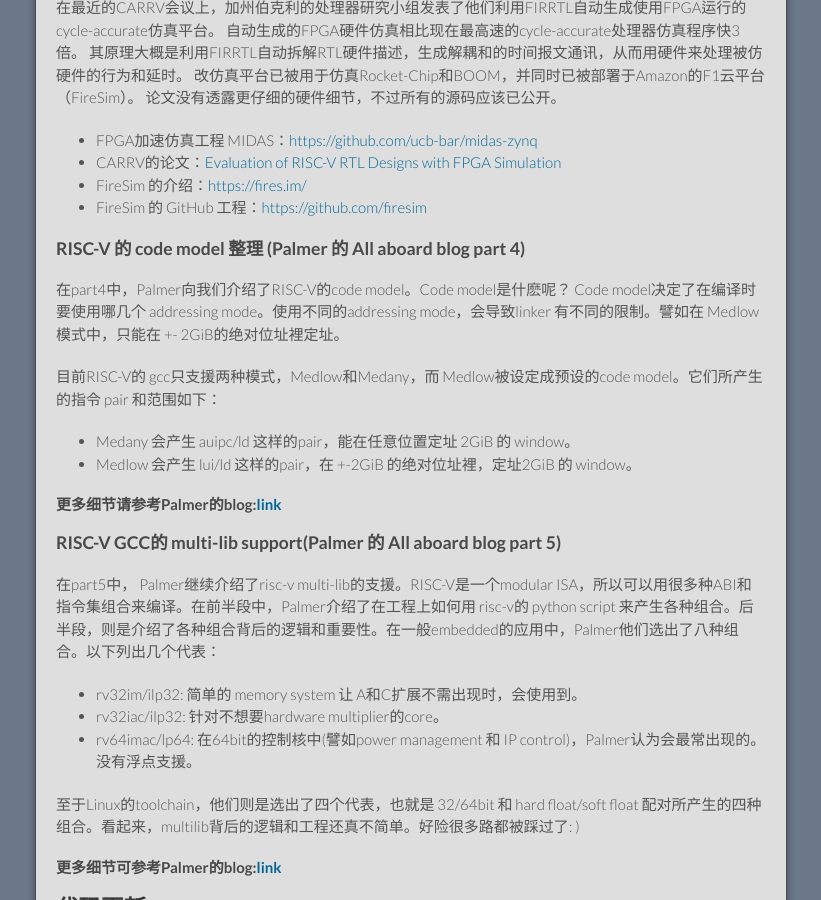
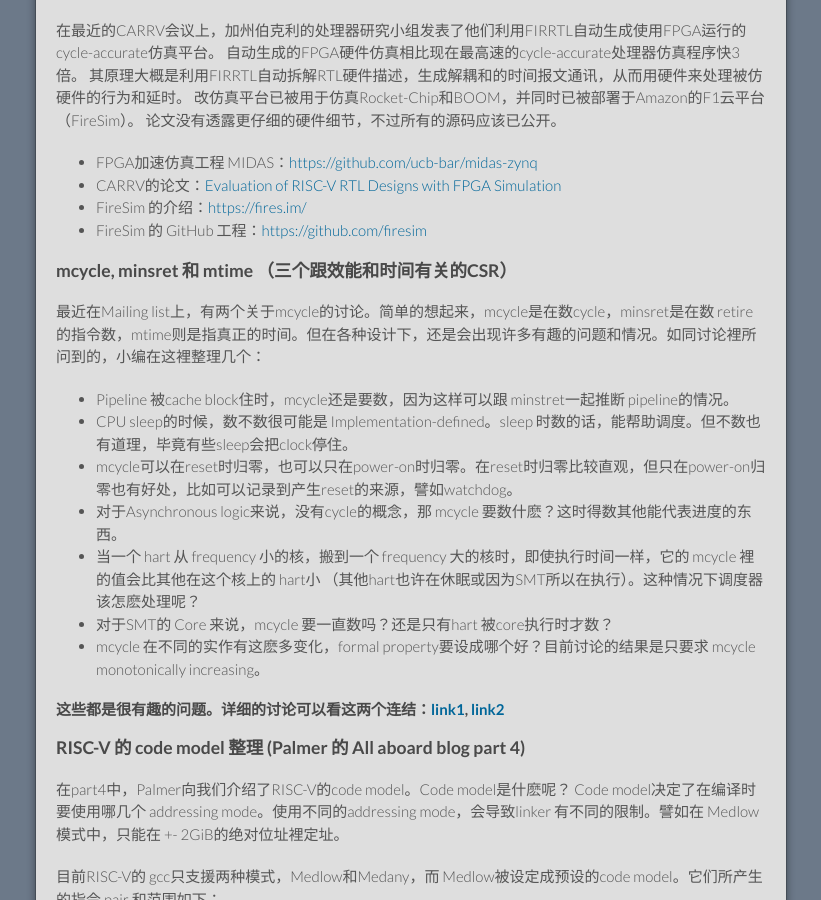
Before and after one commit to cnrv/home, a Jekyll site: the page built from bi-week-rpts/2017-11-09.md, in a window 1280 px wide and 900 px high, scrolled down 1260 px. Shown: the whole window, without its empty margins (229-1050 px from the left). Built offline with Jekyll 4.4.1, drawn with Linux system fonts in a browser that asks for light colours; Markdown is read by kramdown in place of the engine named in the settings; comment, search, counter and statistics services are not loaded; our own code applies the rules of GitHub Pages for plain Markdown files; some of the changed text lies outside the part shown.

Commit message:
加入mcycle的部分。

```diff
--- a/bi-week-rpts/2017-11-09.md
+++ b/bi-week-rpts/2017-11-09.md
@@ -9,6 +9,7 @@
 - [RISC-V port 进入 linux-next !!!](risc-vport进入linux-next!!!)
 - [RISC-V 的 code model 整理 \(Palmer 的 All aboard blog part 4\)](risc-v的codemodel整理\(palmer的allaboardblogpart4\))
 - [利用FPGA加速cycle-accurate RTL级硬件仿真](利用fpga加速cycle-accuratertl级硬件仿真)
+- [mcycle, minsret 和 mtime \（三个跟效能和时间有关的CSR\)](mcycle, minsret 和 mtime \（三个跟效能和时间有关的CSR\))
 - [RISC-V 相关文献搜集页面](risc-v相关文献搜集页面)
 - [RISC-V Day 2017 Tokyo](risc-vday2017tokyo)
 
@@ -56,6 +57,19 @@
 - CARRV的论文：[Evaluation of RISC-V RTL Designs with FPGA Simulation](https://carrv.github.io/papers/kim-midas-carrv2017.pdf)
 - FireSim 的介绍：[https://fires.im/](https://fires.im/)
 - FireSim 的 GitHub 工程：[https://github.com/firesim](https://github.com/firesim)
+
+### mcycle, minsret 和 mtime （三个跟效能和时间有关的CSR）
+最近在Mailing list上，有两个关于mcycle的讨论。简单的想起来，mcycle是在数cycle，minsret是在数 retire的指令数，mtime则是指真正的时间。但在各种设计下，还是会出现许多有趣的问题和情况。如同讨论裡所问到的，小编在这裡整理几个：
+
+- Pipeline 被cache block住时，mcycle还是要数，因为这样可以跟 minstret一起推断 pipeline的情况。
+- CPU sleep的时候，数不数很可能是 Implementation-defined。sleep 时数的话，能帮助调度。但不数也有道理，毕竟有些sleep会把clock停住。
+- mcycle可以在reset时归零，也可以只在power-on时归零。在reset时归零比较直观，但只在power-on归零也有好处，比如可以记录到产生reset的来源，譬如watchdog。
+- 对于Asynchronous logic来说，没有cycle的概念，那 mcycle 要数什麽？这时得数其他能代表进度的东西。
+- 当一个 hart 从 frequency 小的核，搬到一个 frequency 大的核时，即使执行时间一样，它的 mcycle 裡的值会比其他在这个核上的 hart小 （其他hart也许在休眠或因为SMT所以在执行）。这种情况下调度器该怎麽处理呢？
+- 对于SMT的 Core 来说，mcycle 要一直数吗？还是只有hart 被core执行时才数？
+- mcycle 在不同的实作有这麽多变化，formal property要设成哪个好？目前讨论的结果是只要求 mcycle monotonically increasing。
+
+#### 这些都是很有趣的问题。详细的讨论可以看这两个连结：[link1](https://groups.google.com/a/groups.riscv.org/d/msgid/hw-dev/CAK9RgBOs%3D9vyL7FL%2BNE%3DkNnz6pkCsQUykhya-pD9wLq-Mv9AOA%40mail.gmail.com?utm_medium=email&utm_source=footer), [link2](https://groups.google.com/a/groups.riscv.org/d/msgid/isa-dev/22963.7260.222503.603833%4069-170-17-130.static-ip.telepacific.net)
 
 ### RISC-V 的 code model 整理 (Palmer 的 All aboard blog part 4)
 在part4中，Palmer向我们介绍了RISC-V的code model。Code model是什麽呢？ Code model决定了在编译时要使用哪几个 addressing mode。使用不同的addressing mode，会导致linker 有不同的限制。譬如在 Medlow模式中，只能在 +- 2GiB的绝对位址裡定址。
```
